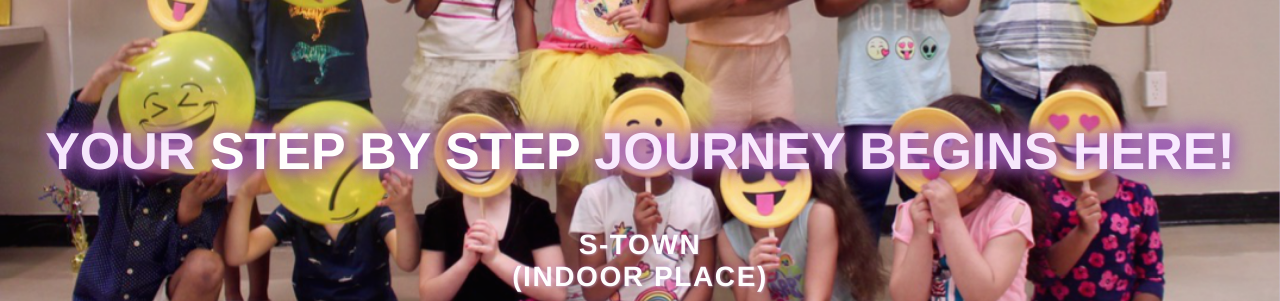
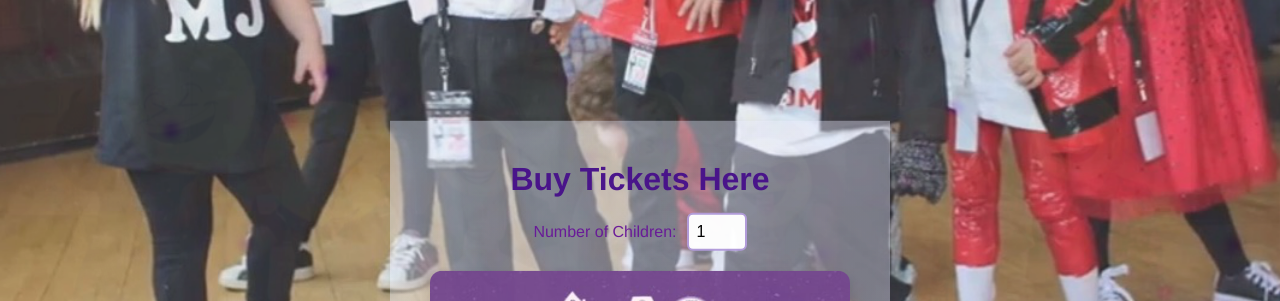
Before and after one commit to ralphdaryn/stepbystepstars, a React (Create React App) app in the folder client/: page / in a window 1280 px wide. Shown: the part 440-741 px from the top of the page. Built offline with nearby package versions, Linux system fonts and the light colour scheme.

Commit message:
add statuspage and update main, ribbon cutting component

```diff
--- a/client/src/App.js
+++ b/client/src/App.js
@@ -15,6 +15,8 @@ import Events from "./components/Events/Events";
 import WaiverForm from "./components/WaiverForm/WaiverForm";
 import './Background.css';
 import RibbonCutting from "./components/RibbonCutting/RibbonCutting";
+import Success from "./components/StatusPage/Success";
+import Cancel from "./components/StatusPage/Cancel";
 
 function App() {
   return (
@@ -40,6 +42,8 @@ function App() {
           <Route path="/events" element={<Events />} />
           <Route path="/waiver" element={<WaiverForm />} />
           <Route path="/ribbon-cutting" element={<RibbonCutting />} />
+          <Route path="/success" element={<Success />} />
+          <Route path="/cancel" element={<Cancel />} />
           <Route path="/" element={<RibbonCutting />} />
         </Routes>
         <Footer />
--- a/client/src/components/Main/Main.js
+++ b/client/src/components/Main/Main.js
@@ -8,6 +8,7 @@ import Services from "../Services/Services";
 import EventPlan from "../EventPlan/EventPlan";
 import Reviews from "../Reviews/Reviews";
 import Contact from "../Contact/Contact";
+import RibbonCutting from "../RibbonCutting/RibbonCutting";
 
 const useInView = () => {
   const ref = useRef(null);
@@ -80,6 +81,9 @@ const Main = () => {
       <div className="main">
         <div className="main__container">
           <div className="main__section">
+          <ScrollFade key="ribbon">
+              <RibbonCutting/>
+            </ScrollFade>
             <ScrollFade key="services">
               <Services />
             </ScrollFade>
--- a/client/src/components/RibbonCutting/RibbonCutting.js
+++ b/client/src/components/RibbonCutting/RibbonCutting.js
@@ -1,12 +1,13 @@
 import { useState } from "react";
 import ticketImage from "../../assets/images/ticket.jpeg";
+import "./RibbonCutting.scss";
 
 const RibbonCutting = () => {
   const [quantity, setQuantity] = useState(1);
 
   const handleCheckout = async () => {
     try {
-      const response = await fetch("/api/checkout", {
+      const response = await fetch("/.netlify/functions/checkout", {
         method: "POST",
         headers: { "Content-Type": "application/json" },
         body: JSON.stringify({ quantity }),
@@ -20,6 +21,7 @@ const RibbonCutting = () => {
       }
 
       const data = await response.json();
+      console.log("Redirecting to:", data.url);
       window.location.href = data.url;
     } catch (error) {
       console.error("Error during checkout:", error);
@@ -28,34 +30,32 @@ const RibbonCutting = () => {
   };
 
   return (
-    <div style={{ textAlign: "center" }}>
-      <h2>Grand Opening Ribbon Cutting</h2>
-      <label style={{ marginBottom: "10px", display: "block" }}>
+    <div className="ribbon-cutting">
+      <div className="ribbon-cutting__content">
+        <h2 className="ribbon-cutting__title">Buy Tickets Here</h2>
+        <div className="ribbon-cutting__input-group">
+          <label htmlFor="quantity" className="ribbon-cutting__label">
             Number of Children:
+          </label>
           <input
+            id="quantity"
             type="number"
+            className="ribbon-cutting__input"
             value={quantity}
-          onChange={(e) => setQuantity(Math.max(1, parseInt(e.target.value) || 1))}
+            onChange={(e) =>
+              setQuantity(Math.max(1, parseInt(e.target.value) || 1))
+            }
             min="1"
-          style={{ marginLeft: "10px", width: "50px" }}
           />
-      </label>
-      <button
-        onClick={handleCheckout}
-        style={{ border: "none", background: "none", padding: 0 }}
-      >
+        </div>
+        <button className="ribbon-cutting__button" onClick={handleCheckout}>
           <img
             src={ticketImage}
             alt="Ribbon Cutting Ticket"
-          style={{
-            cursor: "pointer",
-            maxWidth: "300px",
-            marginTop: "20px",
-            borderRadius: "10px",
-            boxShadow: "0px 4px 8px rgba(0, 0, 0, 0.1)",
-          }}
+            className="ribbon-cutting__image"
           />
         </button>
+      </div>
     </div>
   );
 };
--- /dev/null
+++ b/client/src/components/RibbonCutting/RibbonCutting.scss
@@ -0,0 +1,67 @@
+.ribbon-cutting {
+    display: flex;
+    justify-content: center;
+    align-items: center;
+    background: linear-gradient(135deg, rgba(232, 240, 254, 0.4), rgba(241, 228, 255, 0.4));
+
+    &__content {
+      text-align: center;
+      border-radius: 12px;
+      padding: 40px;
+      box-shadow: 0 10px 20px rgba(0, 0, 0, 0.1);
+      max-width: 500px;
+      width: 100%;
+    }
+
+    &__title {
+      font-size: 2rem;
+      font-weight: 700;
+      margin-bottom: 15px;
+      color: #4a148c;
+    }
+
+    &__description {
+      font-size: 18px;
+      margin-bottom: 20px;
+      color: #5e35b1;
+    }
+
+    &__input-group {
+      display: flex;
+      align-items: center;
+      justify-content: center;
+      margin-bottom: 20px;
+
+      .ribbon-cutting__label {
+        margin-right: 10px;
+        font-weight: 500;
+        color: #6a1b9a;
+      }
+
+      .ribbon-cutting__input {
+        width: 60px;
+        padding: 8px;
+        font-size: 16px;
+        border: 2px solid #b39ddb;
+        border-radius: 6px;
+      }
+    }
+
+    &__button {
+      background: none;
+      border: none;
+      cursor: pointer;
+      padding: 0;
+
+      &:hover .ribbon-cutting__image {
+        transform: scale(1.05);
+        transition: transform 0.3s ease;
+      }
+    }
+
+    &__image {
+      max-width: 100%;
+      border-radius: 12px;
+      box-shadow: 0 4px 8px rgba(0, 0, 0, 0.1);
+    }
+  }
--- /dev/null
+++ b/client/src/components/StatusPage/Cancel.js
@@ -0,0 +1,12 @@
+import './Cancel.scss'; // Import the SCSS styles
+
+const Cancel = () => (
+  <div className="cancel-container">
+    <div className="cancel-content">
+      <h1>Payment Canceled</h1>
+      <p>You have canceled the payment. Please try again or contact us for assistance.</p>
+    </div>
+  </div>
+);
+
+export default Cancel;
--- /dev/null
+++ b/client/src/components/StatusPage/Cancel.scss
@@ -0,0 +1,25 @@
+.cancel-container {
+    display: flex;
+    justify-content: center;
+    align-items: center;
+    height: 50vh;
+  }
+
+  .cancel-content {
+    text-align: center;
+    padding: 2rem;
+    border-radius: 10px;
+    box-shadow: 0 4px 6px rgba(0, 0, 0, 0.1);
+
+    h1 {
+      font-size: 2.5rem;
+      color: #dc3545; // Red for cancellation
+      margin-bottom: 1rem;
+    }
+
+    p {
+      font-size: 1.25rem;
+      color: #555;
+      font-weight: 800;
+    }
+  }
--- /dev/null
+++ b/client/src/components/StatusPage/Success.js
@@ -0,0 +1,12 @@
+import './Success.scss'; // Import the SCSS styles
+
+const Success = () => (
+  <div className="success-container">
+    <div className="success-content">
+      <h1>Payment Successful!</h1>
+      <p>Thank you for purchasing the tickets!</p>
+    </div>
+  </div>
+);
+
+export default Success;
--- /dev/null
+++ b/client/src/components/StatusPage/Success.scss
@@ -0,0 +1,25 @@
+.success-container {
+    display: flex;
+    justify-content: center;
+    align-items: center;
+    height: 50vh;
+  }
+
+  .success-content {
+    text-align: center;
+    padding: 2rem;
+    border-radius: 10px;
+    box-shadow: 0 4px 6px rgba(0, 0, 0, 0.1);
+
+    h1 {
+      font-size: 2.5rem;
+      color: #4caf50; // Green color for success message
+      margin-bottom: 1rem;
+    }
+
+    p {
+      font-size: 1.25rem;
+      color: #555;
+      font-weight: 800;
+    }
+  }
```
Lines whose indentation alone changed are shown as unchanged.
